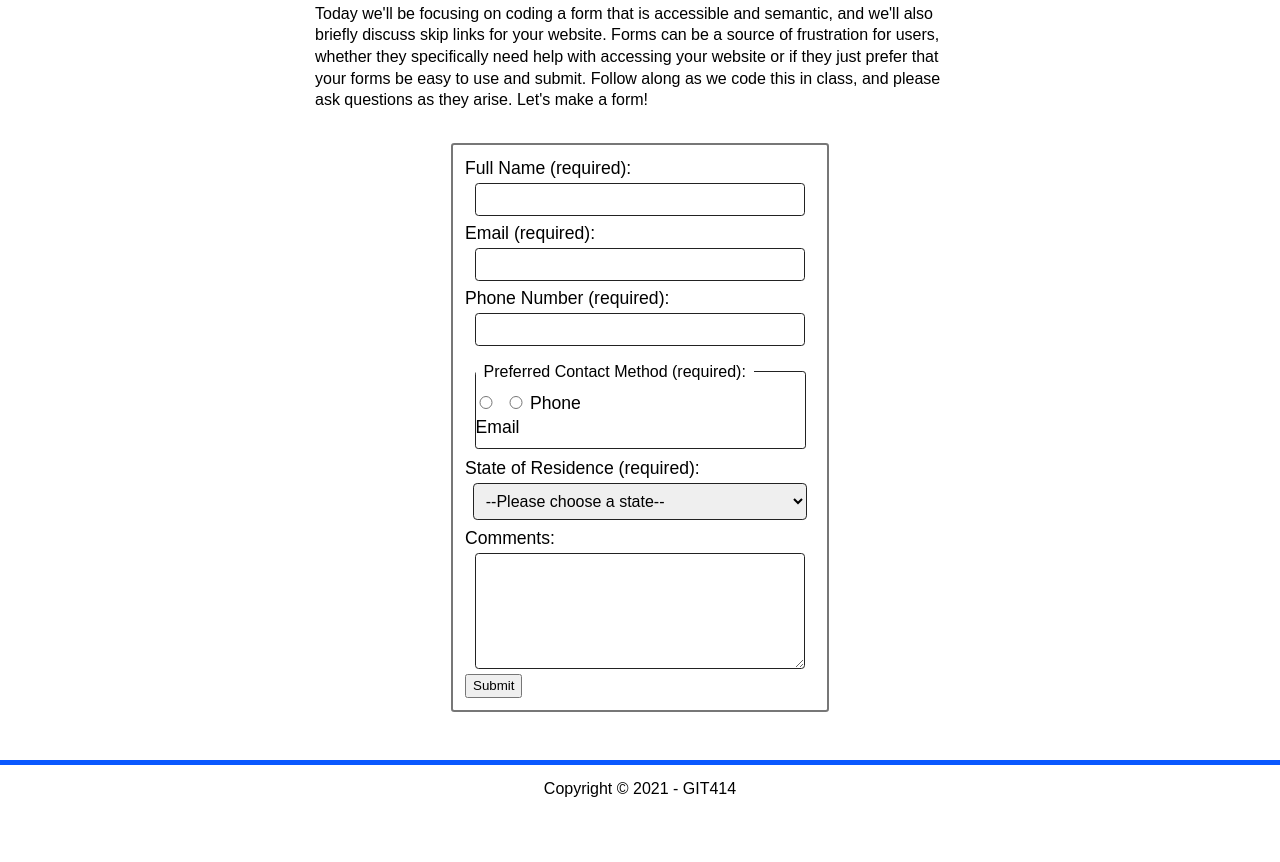
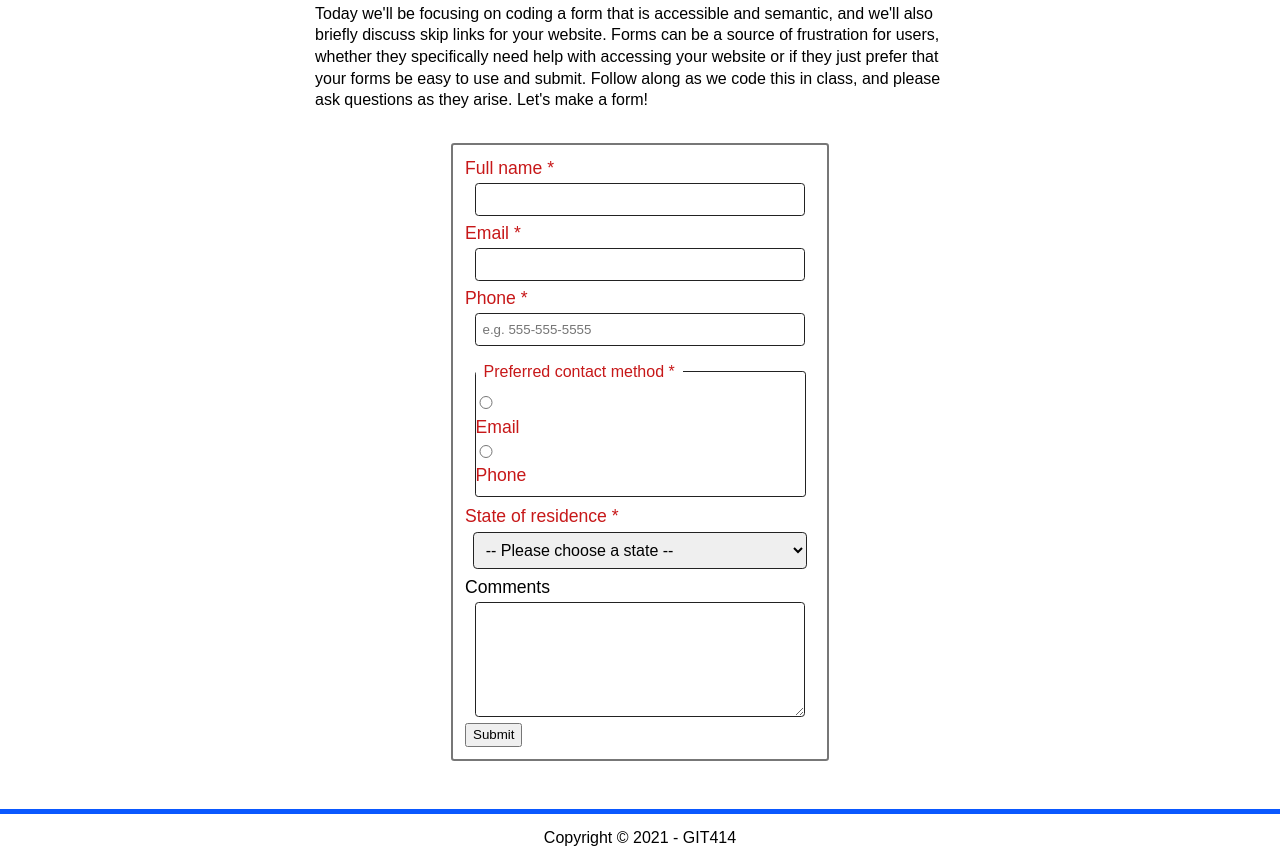
Before and after one commit to emeleri/form-activity, a plain HTML site: page index.html in a window 1280 px wide. Shown: the part 552-1414 px from the top of the page. Before the commit the page ends 1365 px from the top, so only its background shows below. Drawn offline with Linux system fonts and the light colour scheme.

Commit message:
Update index.html

```diff
--- a/index.html
+++ b/index.html
@@ -31,43 +31,55 @@
 			<p>Today we'll be focusing on coding a form that is accessible and semantic, and we'll also briefly discuss skip links for your website. Forms can be a source of frustration for users, whether they specifically need help with accessing your website or if they just prefer that your forms be easy to use and submit. Follow along as we code this in class, and please ask questions as they arise. Let's make a form!</p>
 
 <!-- 	-------- TO-DO: ADD FORM CODE HERE DURING CLASS, FOLLOW ALONG TO COMPLETE -------- -->
-<form action="https://wp.zybooks.com/form-viewer.php" method="post">
-	<!-- Full name -->
-	<div>
-	  <label for="fullname">Full Name (required):</label>
-	  <input type="text" id="fullname" name="fullname" required>
+<form action="https://wp.zybooks.com/form-viewer.php" method="post" class="contact-form" novalidate>
+	<div class="form-group required">
+	  <label for="fullname">Full name
+		<span class="required-star" aria-hidden="true">*</span>
+		<span class="sr-only"> required</span>
+	  </label>
+	  <input type="text" id="fullname" name="fullname" required autocomplete="name">
 	</div>
 
-	<!-- Email -->
-	<div>
-	  <label for="email">Email (required):</label>
-	  <input type="email" id="email" name="email" required>
+	<div class="form-group required">
+	  <label for="email">Email
+		<span class="required-star" aria-hidden="true">*</span>
+		<span class="sr-only"> required</span>
+	  </label>
+	  <input type="email" id="email" name="email" required autocomplete="email">
 	</div>
 
-	<!-- Phone -->
-	<div>
-	  <label for="phone">Phone Number (required):</label>
-	  <input type="tel" id="phone" name="phone" required>
+	<div class="form-group required">
+	  <label for="phone">Phone
+		<span class="required-star" aria-hidden="true">*</span>
+		<span class="sr-only"> required</span>
+	  </label>
+	  <input type="tel" id="phone" name="phone" required autocomplete="tel" placeholder="e.g. 555-555-5555">
 	</div>
 
-	<!-- Preferred contact method -->
-	<fieldset>
-	  <legend>Preferred Contact Method (required):</legend>
-	  <div>
-		<input type="radio" id="contactEmail" name="contactMethod" value="email" required>
-		<label for="contactEmail">Email</label>
-	  </div>
-	  <div>
-		<input type="radio" id="contactPhone" name="contactMethod" value="phone">
-		<label for="contactPhone">Phone</label>
+	<fieldset class="form-group required">
+	  <legend>Preferred contact method
+		<span class="required-star" aria-hidden="true">*</span>
+		<span class="sr-only"> required</span>
+	  </legend>
+	  <div class="radio-group">
+		<div class="radio-item">
+		  <input type="radio" id="contactEmail" name="contactMethod" value="email" required>
+		  <label for="contactEmail">Email</label>
+		</div>
+		<div class="radio-item">
+		  <input type="radio" id="contactPhone" name="contactMethod" value="phone">
+		  <label for="contactPhone">Phone</label>
+		</div>
 	  </div>
 	</fieldset>
 
-	<!-- State of residence -->
-	<div>
-	  <label for="state">State of Residence (required):</label>
+	<div class="form-group required">
+	  <label for="state">State of residence
+		<span class="required-star" aria-hidden="true">*</span>
+		<span class="sr-only"> required</span>
+	  </label>
 	  <select id="state" name="state" required>
-		<option value="">--Please choose a state--</option>
+		<option value="">-- Please choose a state --</option>
 		<option value="AL">Alabama</option>
 		<option value="AK">Alaska</option>
 		<option value="AZ">Arizona</option>
@@ -121,14 +133,12 @@
 	  </select>
 	</div>
 
-	<!-- Comments -->
-	<div>
-	  <label for="comments">Comments:</label>
-	  <textarea id="comments" name="comments" rows="4" cols="40"></textarea>
+	<div class="form-group">
+	  <label for="comments">Comments</label>
+	  <textarea id="comments" name="comments" rows="6"></textarea>
 	</div>
 
-	<!-- Submit button -->
-	<div>
+	<div class="form-group">
 	  <button type="submit">Submit</button>
 	</div>
   </form>
```
